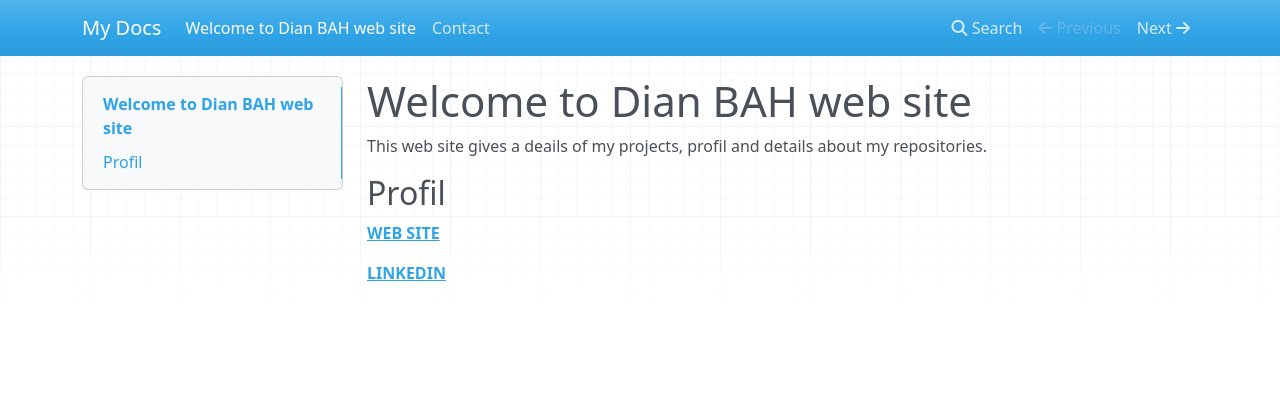
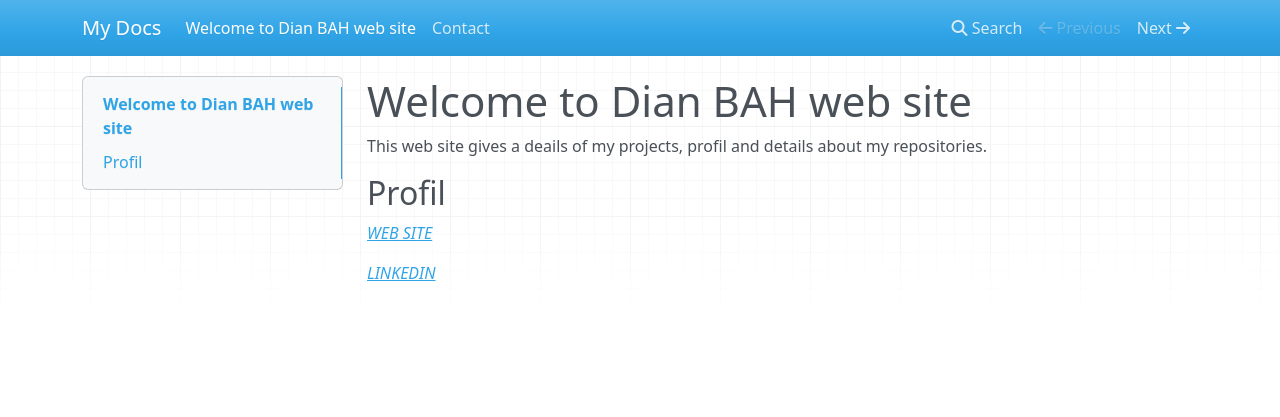
Before and after one commit to Xdarii/Xdarii.github.io, an MkDocs documentation site: the page built from docs/index.md, in a window 1280 px wide. Shown: the top 417 px of the page. Built offline with MkDocs 1.6.1, drawn with Linux system fonts in a browser that asks for light colours; nearby versions of some CDN libraries.

```diff
--- a/docs/index.md
+++ b/docs/index.md
@@ -4,7 +4,7 @@ This web site gives a deails of my projects, profil and details about my reposit
 
 
 ## Profil
-[**WEB SITE**]([https://github.com/user/repo/blob/branch/other_file.md](https://sites.google.com/view/dianbah))
+[*WEB SITE*]([https://github.com/user/repo/blob/branch/other_file.md](https://sites.google.com/view/dianbah))
 
-[**LINKEDIN**]([[https://github.com/user/repo/blob/branch/other_file.md](https://sites.google.com/view/dianbah)](https://www.linkedin.com/in/mamadou-dian-bah-phd-31728935/
+[*LINKEDIN*]([[https://github.com/user/repo/blob/branch/other_file.md](https://sites.google.com/view/dianbah)](https://www.linkedin.com/in/mamadou-dian-bah-phd-31728935/
 ))
```
